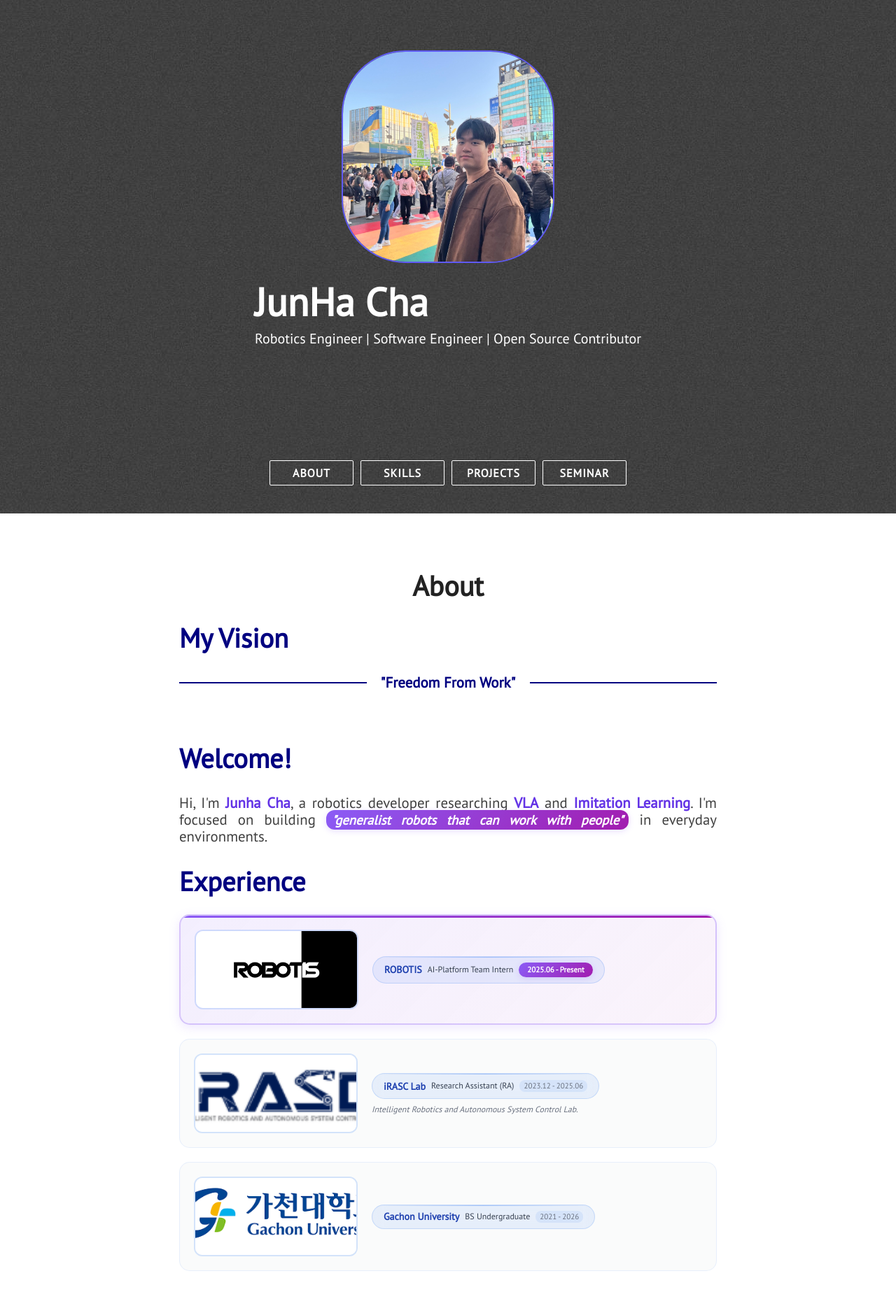
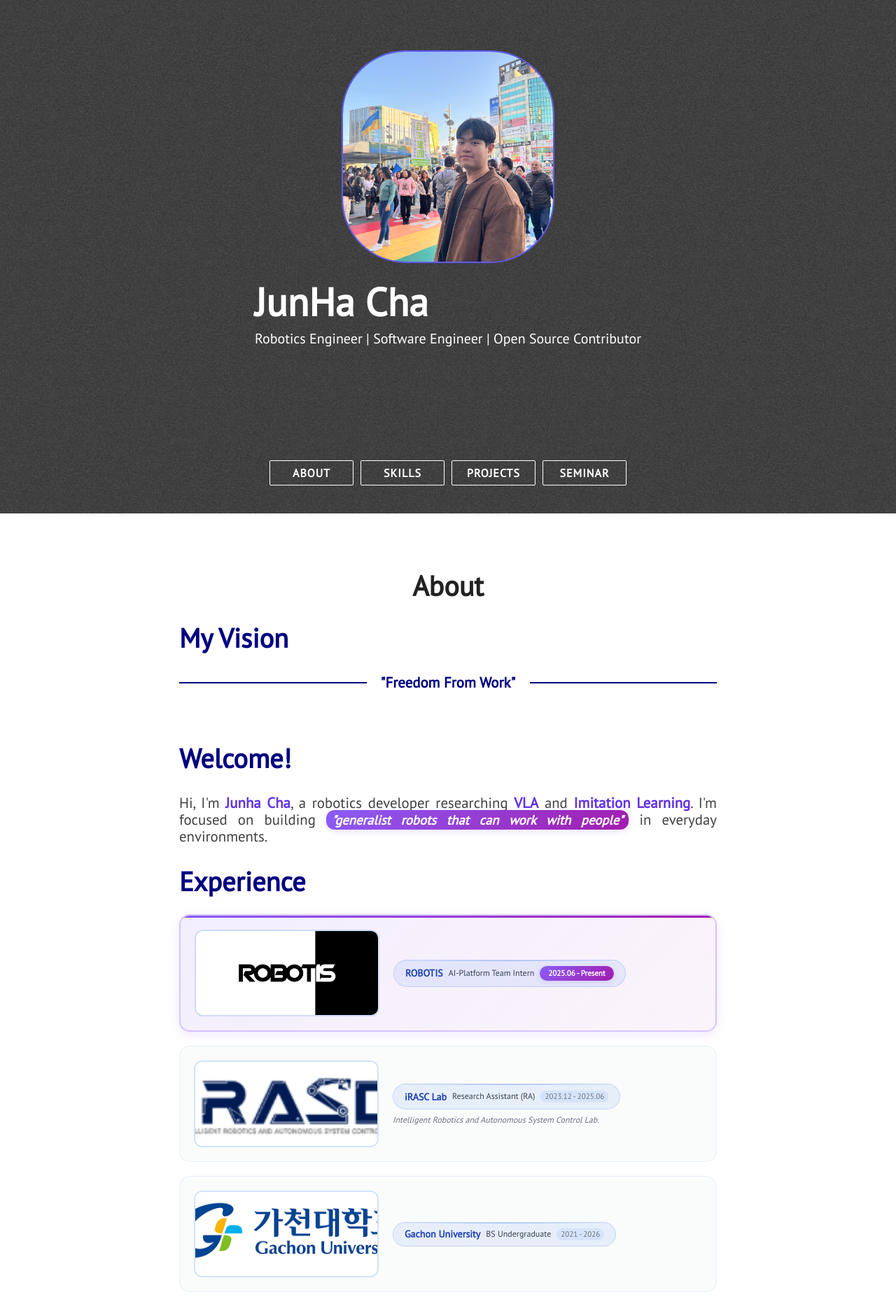
Before and after one commit to Junha02/Junha02.github.io, a Jekyll site: the page built from index.html, in a window 1280 px wide. Shown: the part 166-2043 px from the top of the page at 70% size. Built offline with Jekyll 4.4.1, drawn with Linux system fonts in a browser that asks for light colours; nearby versions of some CDN libraries; grey boxes are pictures that could not be loaded.

Commit message:
update image size

```diff
--- a/assets/css/main.css
+++ b/assets/css/main.css
@@ -217,8 +217,8 @@ img {
 
 .experience-image {
   flex-shrink: 0;
-  width: 230px;
-  height: 110px;
+  width: 260px;
+  height: 120px;
   border-radius: 12px;
   overflow: hidden;
   border: 2px solid rgba(59, 130, 246, 0.2);
```
